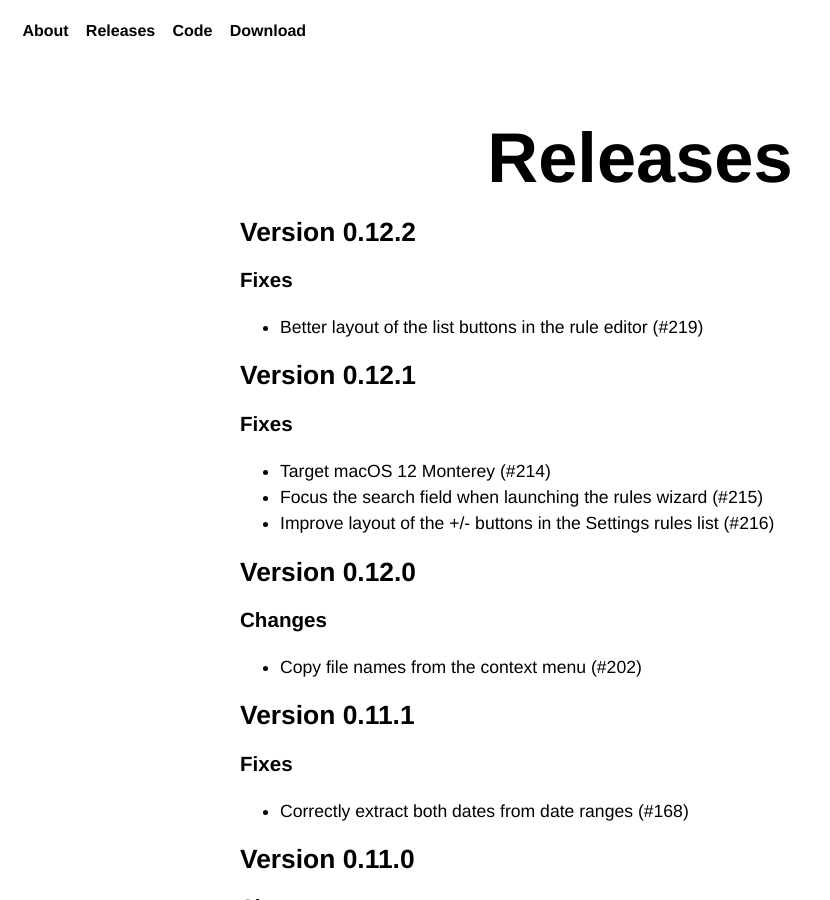
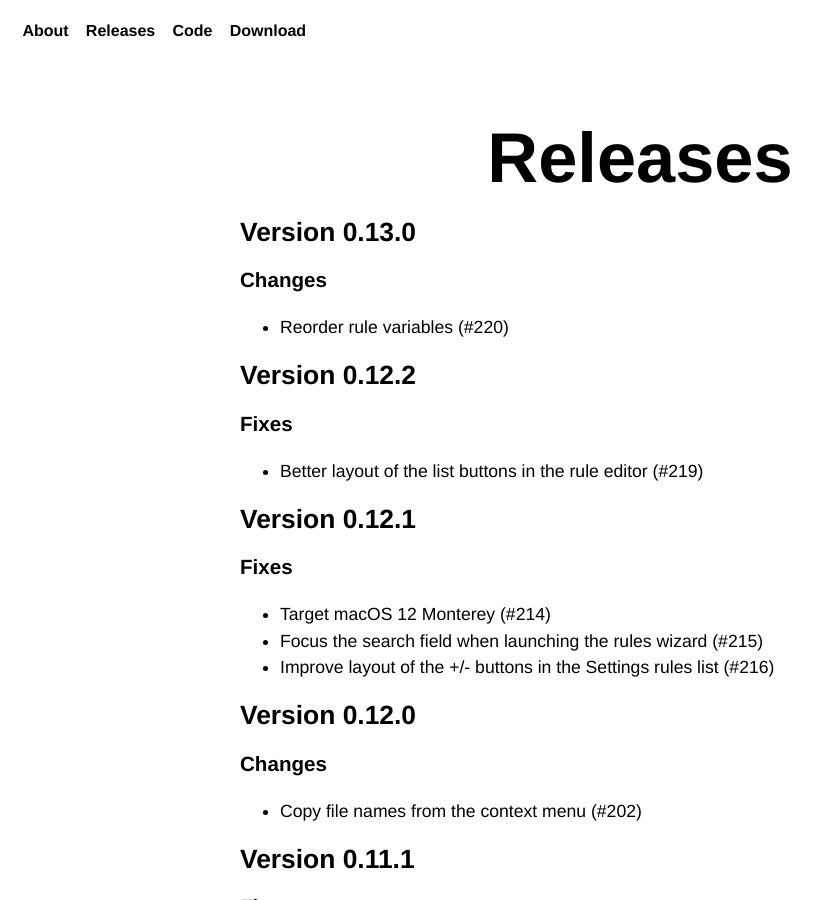
Before and after one commit to inseven/fileaway, a Jekyll site: the page built from docs/releases/index.markdown, in a window 1280 px wide and 900 px high. Shown: the whole window, without its empty margins (0-830 px from the left). Built offline with Jekyll 4.4.1, drawn with Linux system fonts in a browser that asks for light colours.

Commit message:
Update content

```diff
--- a/docs/releases/index.markdown
+++ b/docs/releases/index.markdown
@@ -4,6 +4,12 @@ title:  "Releases"
 ---
 
 # Releases
+
+## Version 0.13.0
+
+### Changes
+
+- Reorder rule variables (#220)
 
 ## Version 0.12.2
 
```
